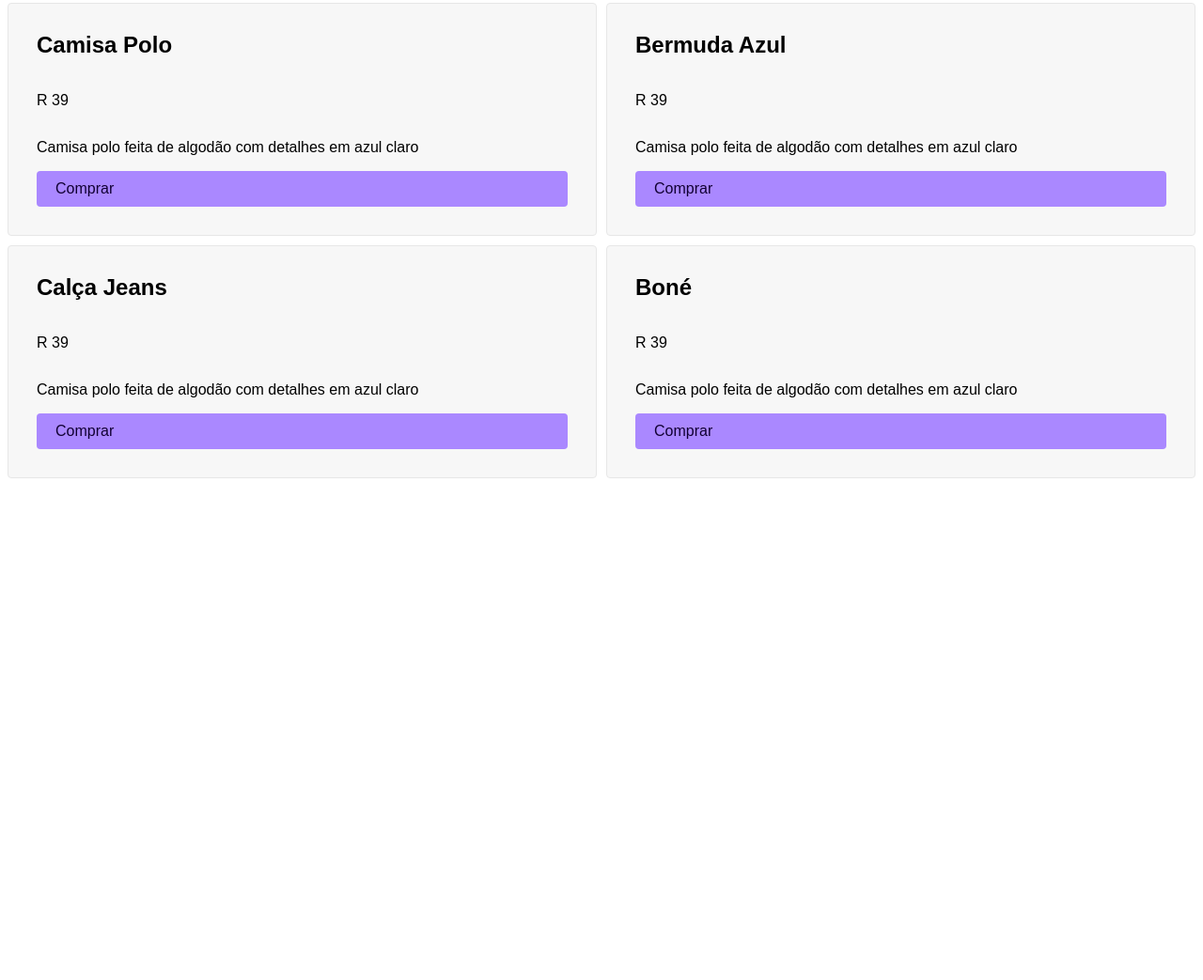
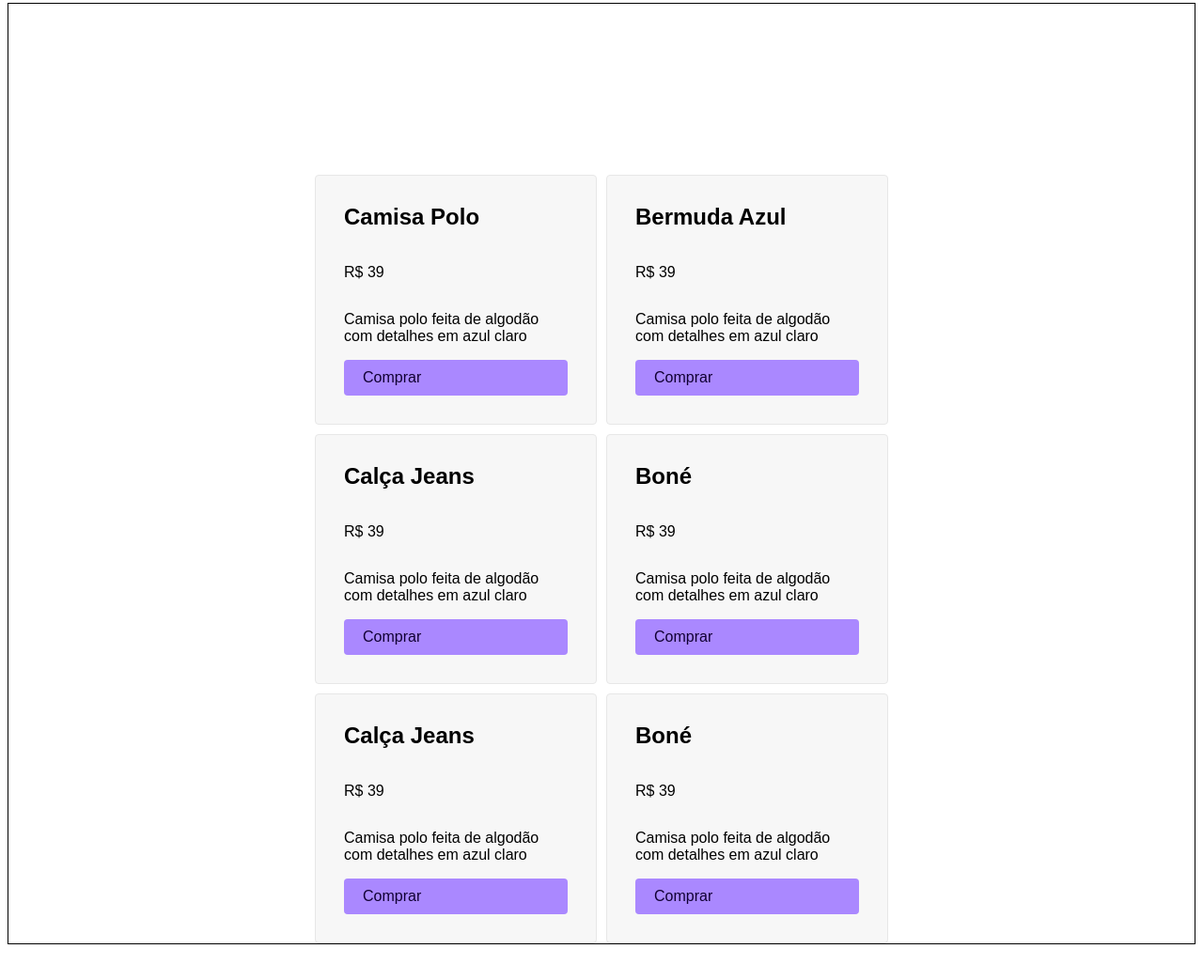
Before and after one commit to jGsouzaJr/cursoOrigamid, a plain HTML site: page index.html in a window 1280 px wide. Shown: the part 77-1120 px from the top of the page at 94% size. Before the commit the page ends 800 px from the top, so only its background shows below. Drawn offline with Linux system fonts and the light colour scheme.

Commit message:
grid align e justify content

```diff
--- a/css/style.css
+++ b/css/style.css
@@ -76,6 +76,7 @@ h1{
  } */
 .container {
   font-family: Arial, Helvetica, sans-serif;
+  height: 1100px;
 }
 
 .container h1 {
@@ -106,7 +107,14 @@ h1{
  }
 
  .grid{
+
+  border: 1px solid black;
   display: grid;
-  grid-template-columns: 1fr 1fr;  /* divisão de colunas*/
+  height: 1000px;
+  /* grid-template-columns: auto auto;  auto: a largura fica do tamanho do conteudo */
+  grid-template-columns: 300px 300px; /* valor fixo*/
   gap: 10px;
+  justify-content: center; /*ajusta o conteúdo de acordo com a largura (horizontal) */
+  align-content: end; /* ajusta o conteúdo de acordo com altura (vertical) */
+  /* place-content: umValor(aplica para ambos os dois)  primerio(align) segundo(justify); é um atalho para align e justify */
  }
--- a/index.html
+++ b/index.html
@@ -40,28 +40,42 @@
     <div class="grid">
       <div class="item">
         <h2>Camisa Polo</h2>
-        <p class="preco">R 39</p>
+        <p class="preco">R$ 39</p>
         <p>Camisa polo feita de algodão com detalhes em azul claro</p>
         <a href="" class="comprar">Comprar</a>
       </div>
 
       <div class="item">
         <h2>Bermuda Azul</h2>
-        <p class="preco">R 39</p>
+        <p class="preco">R$ 39</p>
         <p>Camisa polo feita de algodão com detalhes em azul claro</p>
         <a href="" class="comprar">Comprar</a>
       </div>
 
       <div class="item">
         <h2>Calça Jeans</h2>
-        <p class="preco">R 39</p>
+        <p class="preco">R$ 39</p>
         <p>Camisa polo feita de algodão com detalhes em azul claro</p>
         <a href="" class="comprar">Comprar</a>
       </div>
 
       <div class="item">
         <h2>Boné</h2>
-        <p class="preco">R 39</p>
+        <p class="preco">R$ 39</p>
+        <p>Camisa polo feita de algodão com detalhes em azul claro</p>
+        <a href="" class="comprar">Comprar</a>
+      </div>
+
+      <div class="item">
+        <h2>Calça Jeans</h2>
+        <p class="preco">R$ 39</p>
+        <p>Camisa polo feita de algodão com detalhes em azul claro</p>
+        <a href="" class="comprar">Comprar</a>
+      </div>
+
+      <div class="item">
+        <h2>Boné</h2>
+        <p class="preco">R$ 39</p>
         <p>Camisa polo feita de algodão com detalhes em azul claro</p>
         <a href="" class="comprar">Comprar</a>
       </div>
```
